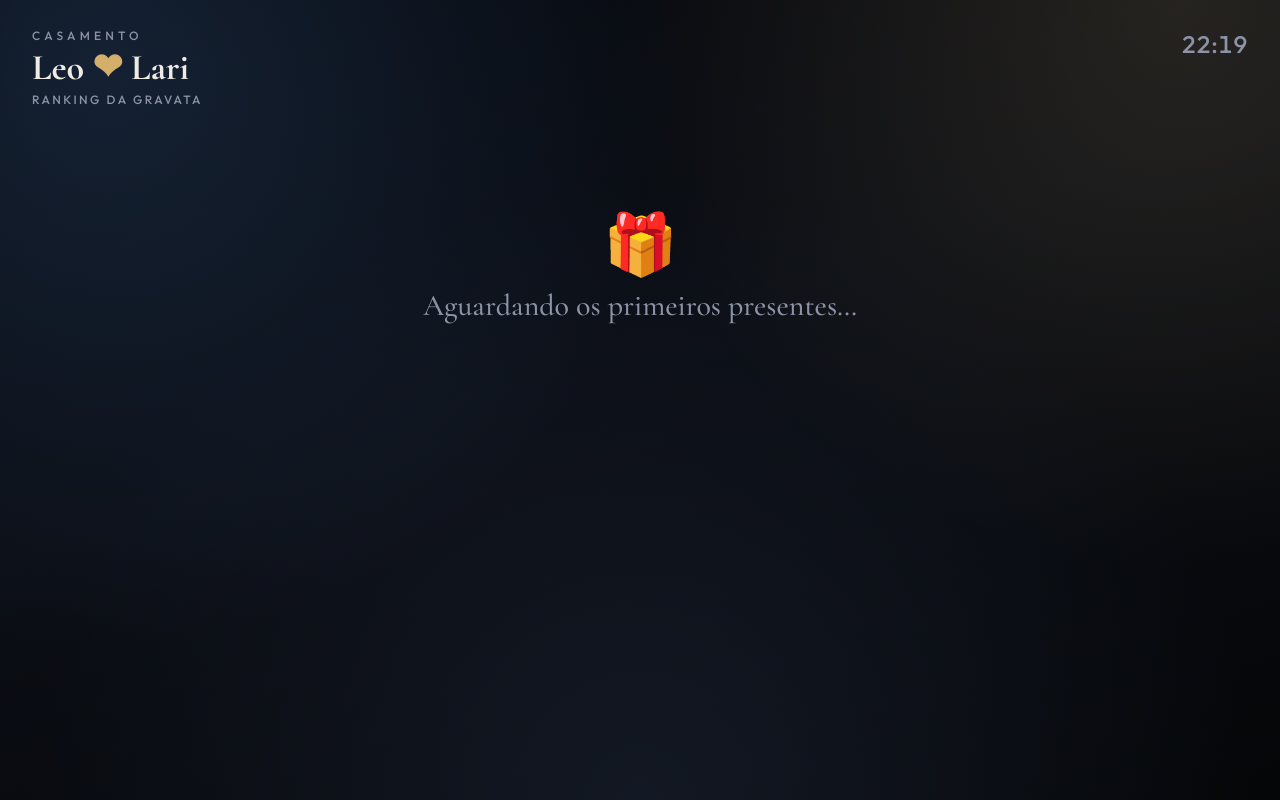
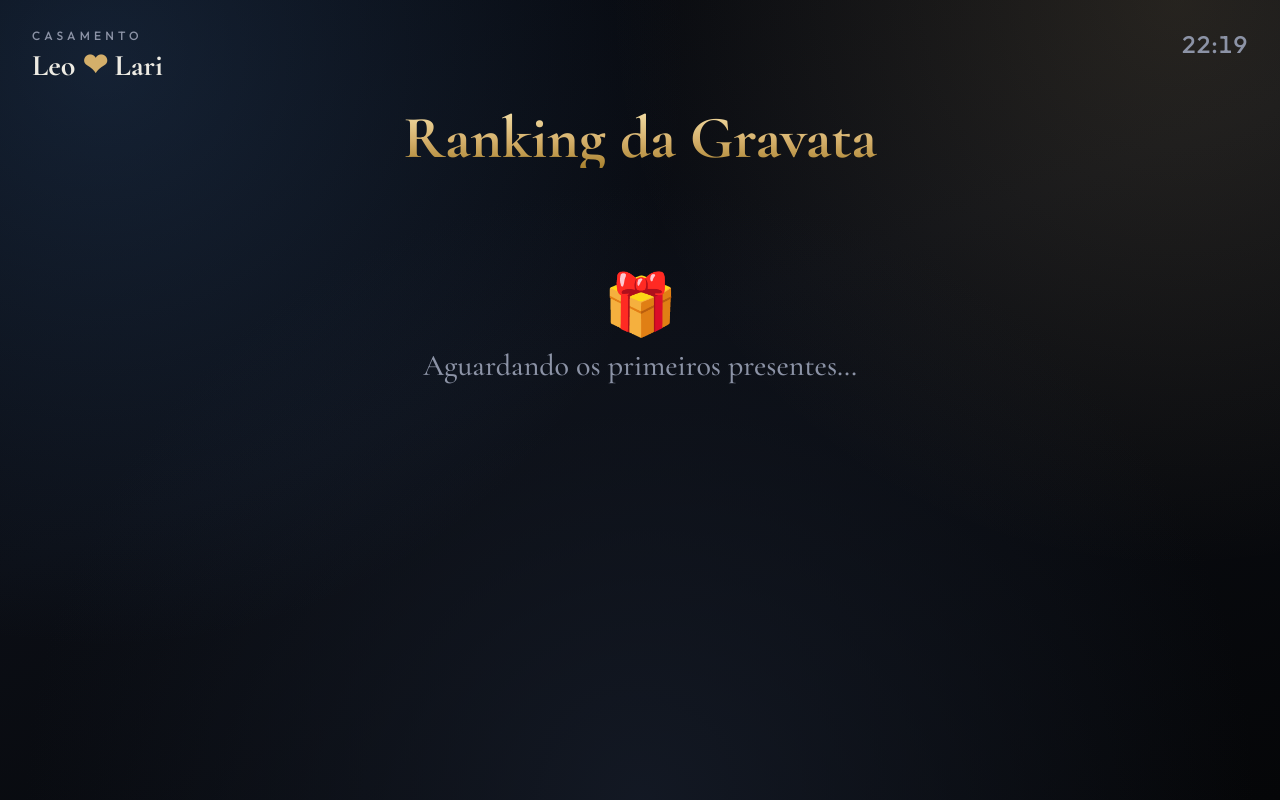
Before and after one commit to marsouza1/casamento-gravata, a Next.js app: page /telao in a window 1280 px wide. Built offline with nearby package versions, Linux system fonts and the light colour scheme; no server answers; the database is empty.

Commit message:
Refactor header and remove total calculation

```diff
--- a/app/telao/page.js
+++ b/app/telao/page.js
@@ -2,7 +2,6 @@
 
 import { useGifts } from "@/hooks/useGifts";
 import { useSettings } from "@/hooks/useSettings";
-import { formatBRL } from "@/lib/format";
 import RankingBoard from "@/components/telao/RankingBoard";
 import Sidebar from "@/components/telao/Sidebar";
 import PrizePanel from "@/components/telao/PrizePanel";
@@ -20,34 +19,35 @@ export default function TelaoPage() {
   const { prizeTitle, prizeImageUrl } = useSettings();
 
   const rest = gifts.slice(3, 10);
-  const total = gifts.reduce((soma, g) => soma + Number(g.amount), 0);
   const participantes = gifts.length;
 
   return (
     <main className="bg-scoreboard min-h-screen text-[#EDEBE3]">
       <div className="max-w-[1360px] mx-auto px-6 sm:px-8 py-6 sm:py-7 min-h-screen flex flex-col">
         {/* -------- TOPO -------- */}
-        <header className="flex items-start justify-between mb-6">
+        <header className="mb-6">
+          <div className="flex items-start justify-between">
             <div>
               <p className="font-number uppercase tracking-[0.35em] text-xs text-muted">Casamento</p>
-            <h1 className="font-serifName font-bold text-3xl sm:text-4xl mt-1">
+              <h1 className="font-serifName font-bold text-2xl sm:text-3xl mt-1">
                 Leo <span className="text-goldSoft">❤</span> Lari
               </h1>
-            <p className="font-number uppercase tracking-[0.2em] text-xs mt-1 text-muted">
-              Ranking da Gravata
-            </p>
             </div>
 
             <div className="text-right">
               <Clock />
               {gifts.length > 0 && (
                 <p className="font-number text-xs text-muted mt-2 tabular">
-                Total <span className="text-goldSoft font-semibold">{formatBRL(total)}</span>
-                {"  ·  "}
                   Participantes <span className="text-goldSoft font-semibold">{participantes}</span>
                 </p>
               )}
             </div>
+          </div>
+
+          {/* Título grande e centralizado, logo acima do ranking */}
+          <h2 className="font-serifName font-bold text-center text-4xl sm:text-6xl mt-4 sm:mt-6 text-gold-gradient-dark">
+            Ranking da Gravata
+          </h2>
         </header>
 
         {/* -------- CONTEÚDO -------- */}
```
Lines whose indentation alone changed are shown as unchanged.
